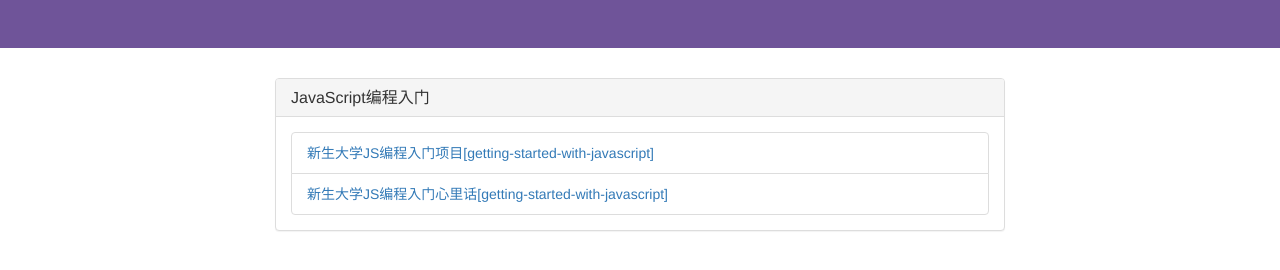
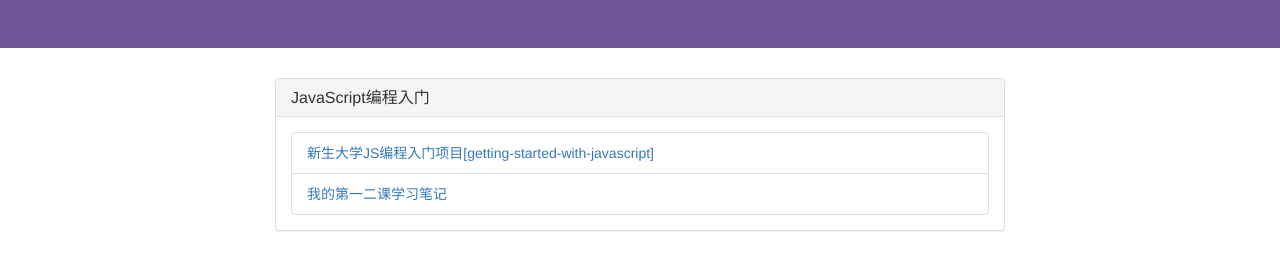
Before and after one commit to 5glad/5Glad, a plain HTML site: page index.html in a window 1280 px wide. Shown: the part 122-392 px from the top of the page. Drawn offline with nearby package versions, Linux system fonts and the light colour scheme.

Commit message:
update mybase

```diff
--- a/index.html
+++ b/index.html
@@ -28,8 +28,8 @@
             </a>
           </li>
           <li class="list-group-item">
-            <a href="https://github.com/xugy0926/words-from-the-heart">
-              新生大学JS编程入门心里话[getting-started-with-javascript]
+            <a href="https://shimo.im/doc/MQIUwvcmGscYqyyb?r=GZXQQ3">
+              我的第一二课学习笔记
             </a>
           </li>
         </div>
```
